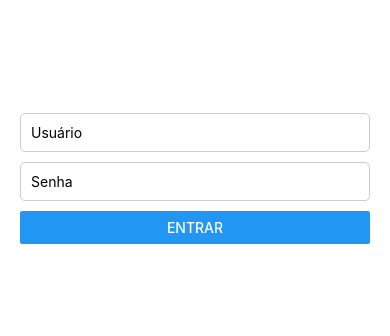
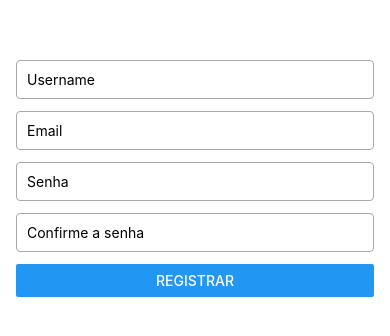
Before and after one commit to gvieira1/feedback-app-mobile, a React Native app: screen /Login in a window 390 px wide. Shown: the part 244-580 px from the top of the page. Built offline with nearby package versions, Linux system fonts and the light colour scheme.

Commit message:
Add files via upload

```diff
--- a/App.tsx
+++ b/App.tsx
@@ -3,5 +3,5 @@ import RegisterScreen from './src/views/RegisterScreen';
 import LoginScreen from './src/views/LoginScreen';
 
 export default function App() {
-  return <LoginScreen />;
+  return <RegisterScreen />;
 }
```
Also changed, not shown: 1 other file (tests, documents, lock files or other folders).
